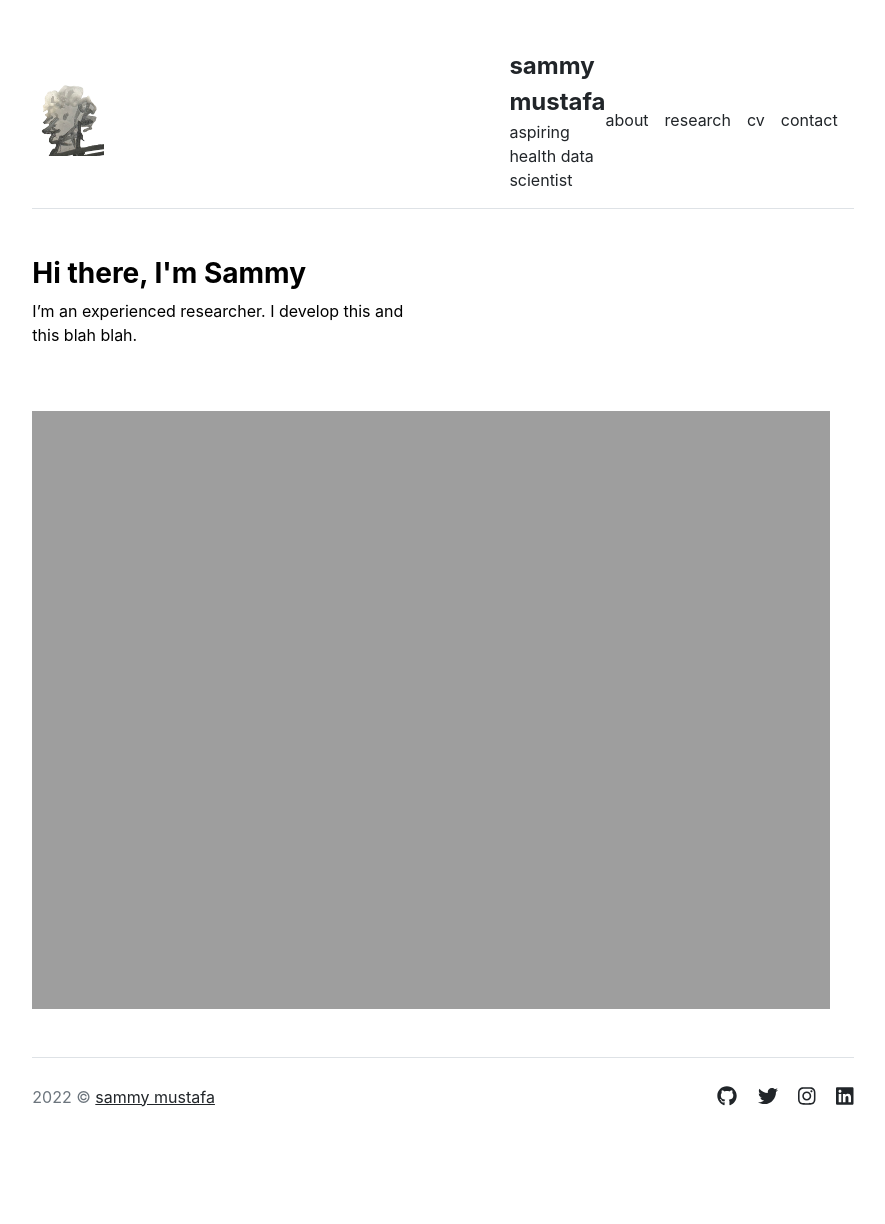
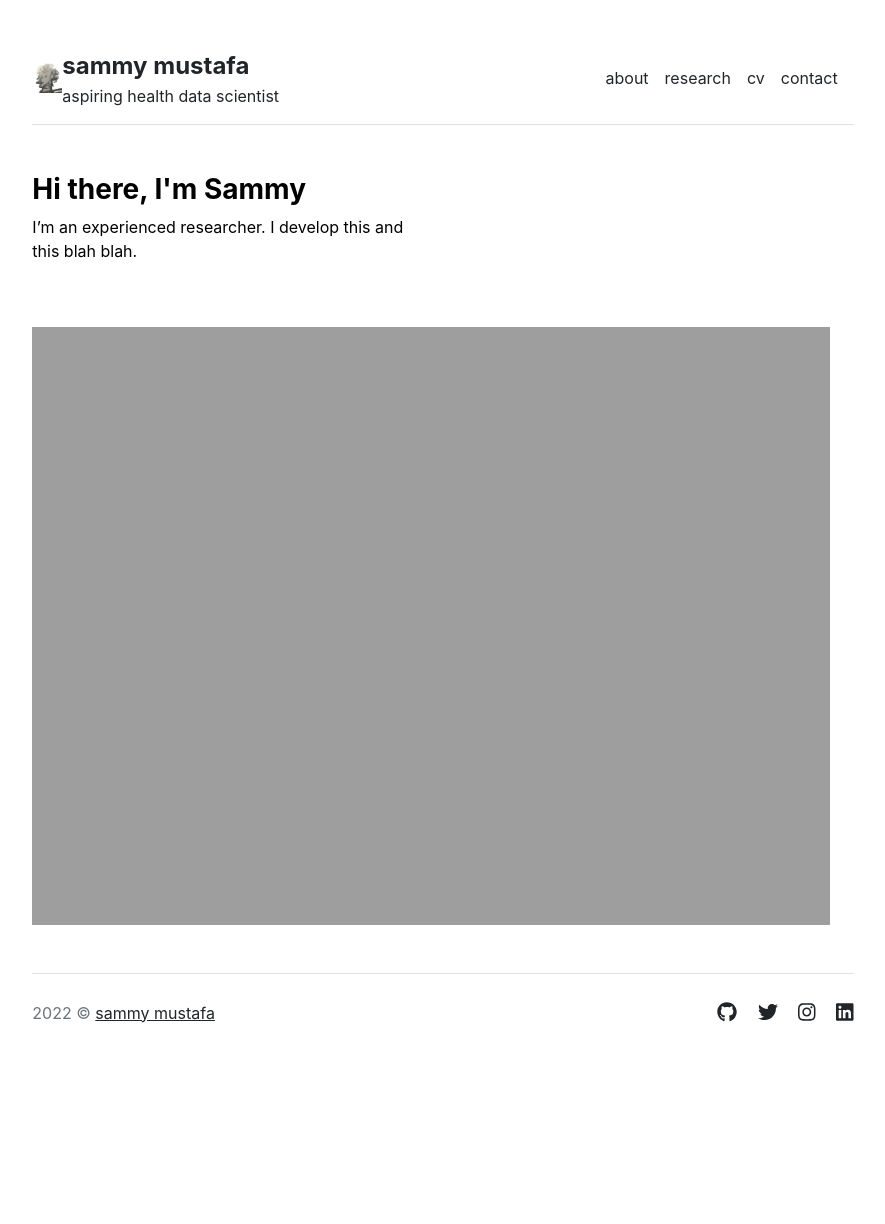
Before and after one commit to sammymustafa/sammymustafa.github.io, a Jekyll site: the page built from index.md, in a window 1280 px wide. Shown: the whole page, without its empty margins (197-1082 px from the left). Built offline with Jekyll 4.4.1, drawn with Linux system fonts in a browser that asks for light colours; after the commit the page ends 1140 px from its top, so only the background shows below that.

Commit message:
changed height and width of navbar

```diff
--- a/_includes/header.html
+++ b/_includes/header.html
@@ -1,7 +1,7 @@
 <header class="d-flex flex-column flex-md-row align-items-center pb-3 mb-5 border-bottom">
   <nav class="navbar navbar-expand-lg navbar-light">
       <a href="{{ site.github.url }}/" class="d-flex align-items-center">
-        <img src="assets/other_icon.png" width="15%">
+        <img src="assets/other_icon.png" width="30" height="30">
       </a>
   </nav>
   <div>
```
